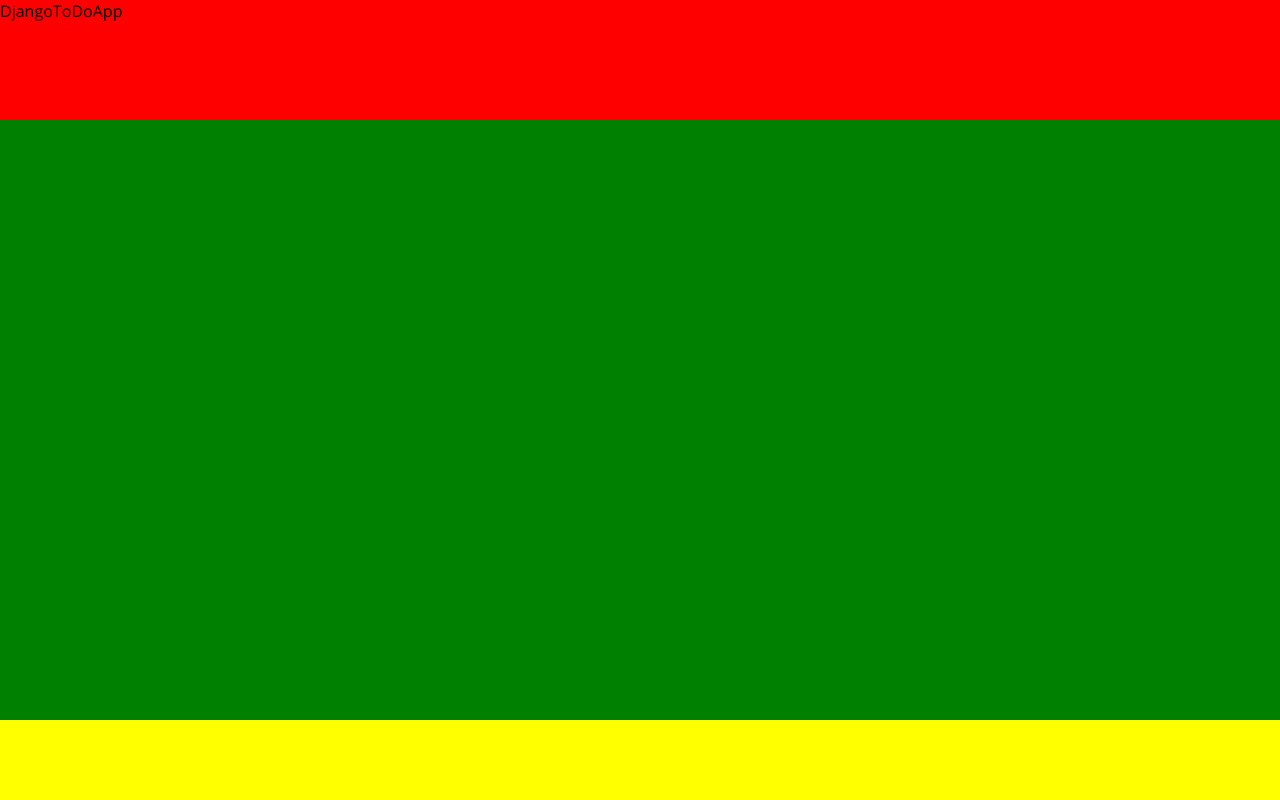
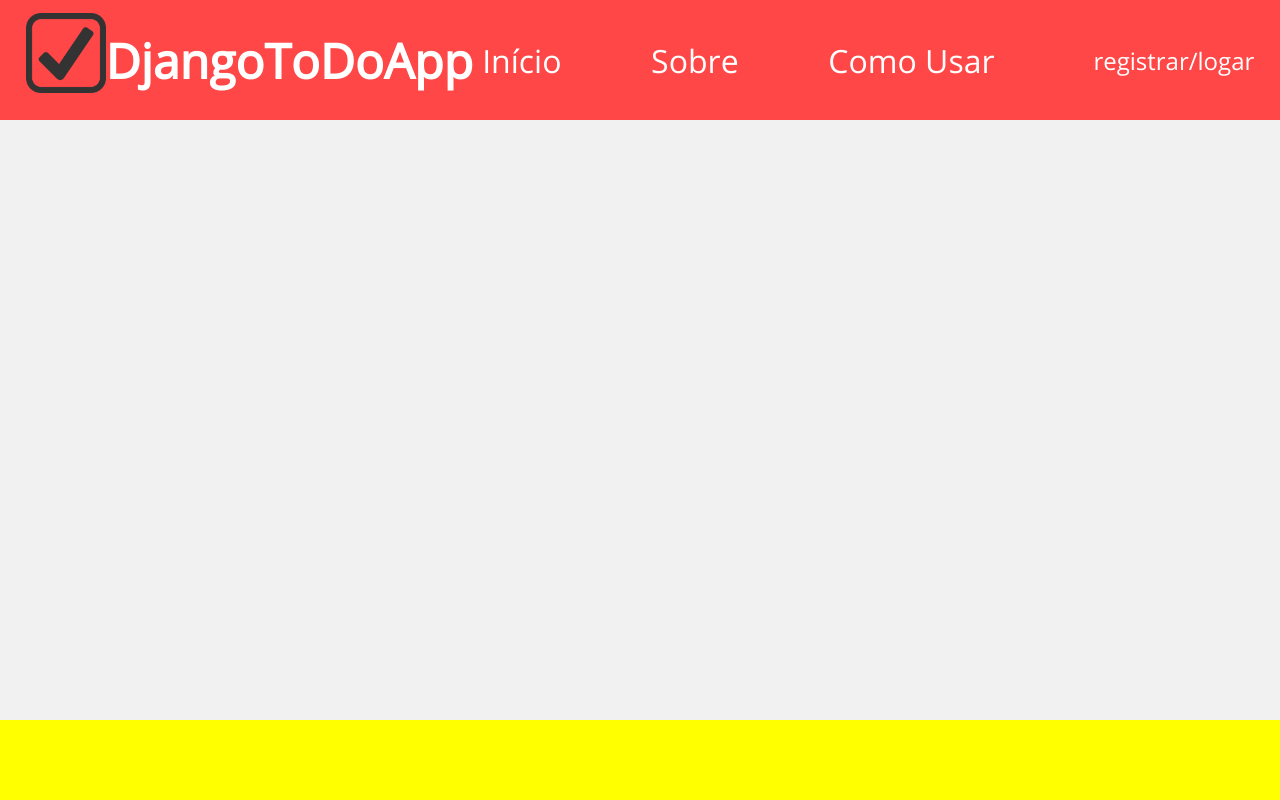
Before and after one commit to AlberttMoura/ToDoApp, a Django app: page / in a window 1280 px wide. Run offline with Django 3.2, Linux system fonts and the light colour scheme.

Commit message:
Adicionando a barra de navegação à página inicial

```diff
--- a/ToDoApp/templates/index.html
+++ b/ToDoApp/templates/index.html
@@ -1,6 +1,6 @@
 {% load static %}
 <!DOCTYPE html>
-<html lang="en">
+<html lang="pt-br">
 <head>
     <meta charset="UTF-8">
     <meta name="viewport" content="width=device-width, initial-scale=1.0">
@@ -8,13 +8,24 @@
     <title>Document</title>
 </head>
 <body>
-    <header>
-        <nav class="navbar">
-            <div class="logo">DjangoToDoApp</div>
-        </nav>
+    <header class="navbar">
+        <div class="nav-logo">
+            <a href="/"><img src="{% static 'images/checkboxlogo.png' %}" alt=""></a>
+            <a href="/">DjangoToDoApp</a>
+        </div>
+
+        <div class="nav-menu">
+            <a href="/">Início</a>
+            <a href="/">Sobre</a>
+            <a href="/">Como Usar</a>
+        </div>
+        <div class="nav-login">
+            <a href="/">registrar/logar</a>
+        </div>
     </header>
     <main>
-
+        {% block content %}
+        {% endblock content %}
     </main>
     <footer>
 
--- a/static/style.css
+++ b/static/style.css
@@ -28,14 +28,72 @@ body {
 }
 
 
-header {
+header[class="navbar"] {
     grid-area: h;
-    background-color: red;
+    padding: 2vw;
+    background-color: #FF4747;
+    color: #fff;
+    display: flex;
+    justify-content: space-between;
+    align-items: center;
 }
+
+.nav-logo {
+    display: flex;
+    align-content: center;
+    align-items: center;
+}
+
+.nav-logo a{
+    font-size: 6vh;
+    text-decoration: none;
+    color: #fff;
+    font-weight: 600;
+}
+
+.nav-logo img {
+    height: 10vh;
+}
+
+
+.nav-menu {
+    display: flex;
+}
+
+.nav-menu a {
+    margin-right: 7vw;
+    font-size: 4vh;
+    text-decoration: none;
+    color: #fff;
+    transition: color 0.3s;
+}
+
+.nav-menu a:hover {
+    color: #201F21;
+}
+
+.nav-login a{
+    text-decoration: none;
+    font-size: 3vh;
+    color: #fff;
+    transition: color 0.3s;
+}
+
+.nav-login a:hover {
+    color: #201F21;
+}
+
+
+
+
+
+
+
+
 
 main {
     grid-area: m;
-    background-color: green;
+    background-color: #f1f1f1;
     min-height: 75vh;
 }
 
```
Also changed, not shown: static/images/checkboxlogo.png (added).
